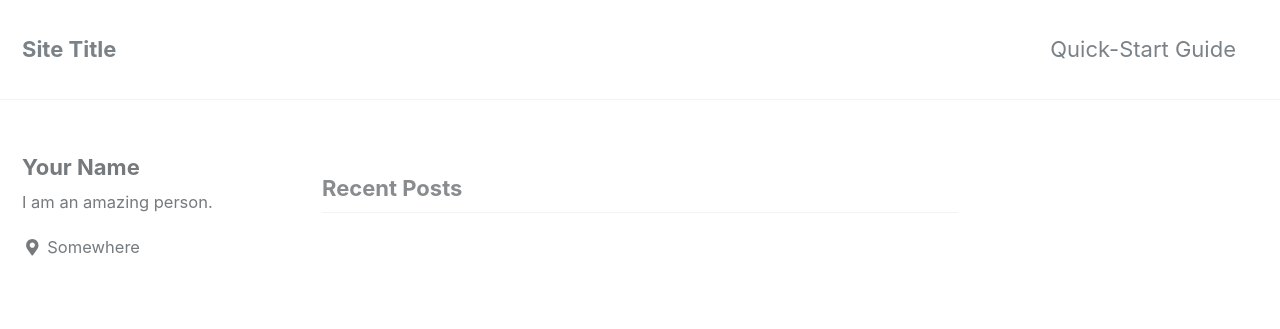
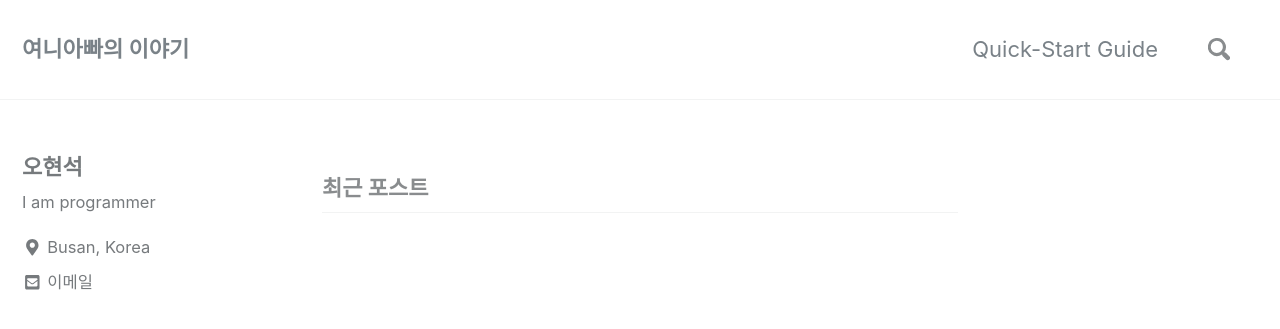
Before and after one commit to ohhyunseok/ohhyunseok.github.io, a Jekyll site: the page built from index.html, in a window 1280 px wide and 900 px high. Shown: the top 329 px of the window. Built offline with Jekyll 4.4.1, drawn with Linux system fonts in a browser that asks for light colours; nearby versions of some CDN libraries; the list of posts is cut into pages by our own code; some of the changed text lies outside the part shown.

Commit message:
moify config

```diff
--- a/_config.yml
+++ b/_config.yml
@@ -15,14 +15,14 @@
 minimal_mistakes_skin    : "default" # "air", "aqua", "contrast", "dark", "dirt", "neon", "mint", "plum", "sunrise"
 
 # Site Settings
-locale                   : "en-US"
-title                    : "Site Title"
+locale                   : "ko"
+title                    : "여니아빠의 이야기"
 title_separator          : "-"
-name                     : "Your Name"
-description              : "An amazing website."
-url                      : # the base hostname & protocol for your site e.g. "https://mmistakes.github.io"
+name                     : "여니아빠"
+description              : "프로그래밍이 참~ 좋은데 표현할 방법이 없네"
+url                      : "https://ohhyunseok.github.io"
 baseurl                  : # the subpath of your site, e.g. "/blog"
-repository               : # GitHub username/repo-name e.g. "mmistakes/minimal-mistakes"
+repository               : "https://github.com/ohhyunseok/ohhyunseok.github.io"
 teaser                   : # path of fallback teaser image, e.g. "/assets/images/500x300.png"
 # breadcrumbs            : false # true, false (default)
 words_per_minute         : 200
@@ -58,8 +58,8 @@ reCaptcha:
   secret                 :
 atom_feed:
   path                   : # blank (default) uses feed.xml
-search                   : # true, false (default)
-search_full_content      : # true, false (default)
+search                   : true
+search_full_content      : true
 search_provider          : # lunr (default), algolia
 algolia:
   application_id         : # YOUR_APPLICATION_ID
@@ -98,11 +98,11 @@ analytics:
 
 # Site Author
 author:
-  name             : "Your Name"
+  name             : "오현석"
   avatar           : # path of avatar image, e.g. "/assets/images/bio-photo.jpg"
-  bio              : "I am an amazing person."
-  location         : "Somewhere"
-  email            :
+  bio              : "I am programmer"
+  location         : "Busan, Korea"
+  email            : "ohshaker@naver.com"
   uri              :
   home             : # null (default), "absolute or relative url to link to author home"
   bitbucket        :
```
